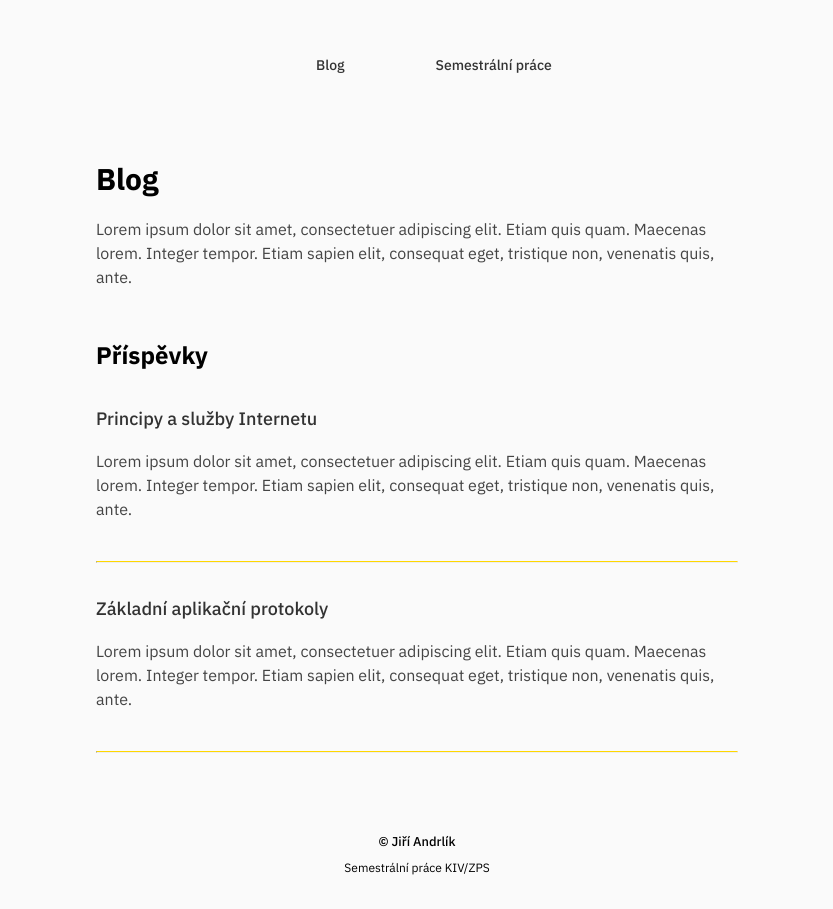
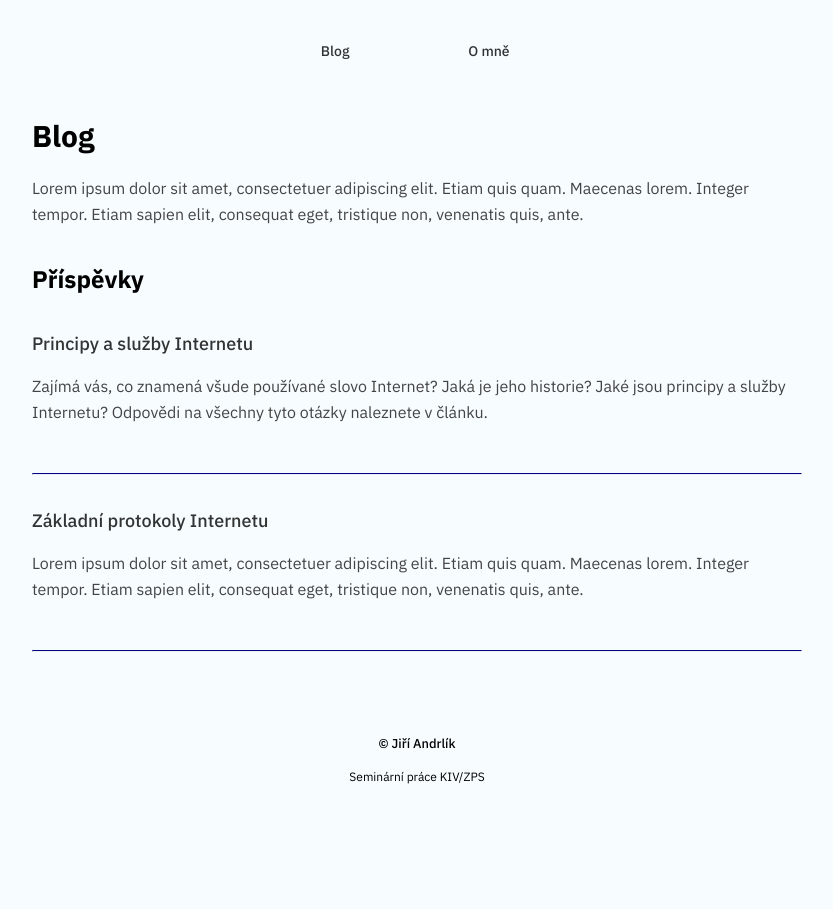
Before and after one commit to andrlikjirka/kiv-zps-sp, a plain HTML site: page index.html in a window 1280 px wide. Shown: the whole page, without its empty margins (223-1056 px from the left). After the commit the page ends 820 px from the top, so only its background shows below. Drawn offline with Linux system fonts and the light colour scheme.

Commit message:
uprava uvodniho souboru

```diff
--- a/assets/css/styles.css
+++ b/assets/css/styles.css
@@ -1,7 +1,6 @@
-@import url("https://fonts.googleapis.com/css2?family=IBM+Plex+Sans:wght@400;500;600;700&family=Roboto:wght@400;700&display=swap");
+@import url("https://fonts.googleapis.com/css2?family=IBM+Plex+Sans:wght@400;500;600;700");
 
 * {
-  display: block;
   scroll-behavior: smooth;
   box-sizing: border-box;
   margin: 0;
@@ -17,42 +16,40 @@
 [class^="my-col-"] {
   width: 100%;
   float: left;
-  padding: 15px;
+  padding: 0 15px;
 }
 
 html {
-  line-height: 1.5;
+  line-height: 1.6;
 }
 
 body {
-  background-color: rgb(250, 250, 250);
+  background-color: rgb(247, 253, 255);
   padding: 0px 32px;
   font-family: "IBM Plex Sans", sans-serif;
   font-weight: 400;
 }
 
-header {
-  margin: auto;
-}
-
 nav {
-  font-weight: 500;
-  font-size: 0.875rem;
   text-align: center;
   padding: 32px 0;
 }
 
 nav a {
+  font-weight: 500;
+  font-size: 0.875rem;
   text-decoration: none;
   color: rgba(0, 0, 0, 0.8);
   padding: 8px 12px;
-  width: 150px;
-  margin: auto;
+  width: 140px;
+  display: block;
+  margin: 0 auto 10px;
   transition: 0.3s;
 }
 
 nav a:hover {
-  background-color: gold;
+  background-color: rgb(28, 28, 102);
+  color: white;
   border-radius: 7px;
 }
 
@@ -68,7 +65,8 @@ p {
   font-weight: 400;
   line-height: inherit;
   color: rgba(68, 68, 68);
-  padding-bottom: 32px;
+  padding-bottom: 16px;
+
 }
 
 h2 {
@@ -85,10 +83,10 @@ h2 {
 }
 
 .clanek:hover {
-  transform: scale(1.02);
+  transform: scale(1.03);
 }
 
-h4 {
+h3 {
   font-weight: 500;
   font-size: 1.125rem;
   line-height: 1.75rem;
@@ -102,12 +100,67 @@ h4 {
 }
 
 .oddeleni-prispevku {
-  margin-bottom: 32px;
-  border-top: 1px solid gold;
+  margin: 32px 0;
+  border-top: 1px solid darkblue;
+}
+
+.obsah {
+  line-height: 200%;
+  padding-bottom: 16px;
+}
+
+.obsah li {
+  list-style-position: inside;
+}
+
+.obsah li a {
+  padding-left: 10px;
+  color: rgb(25, 25, 199);
+}
+
+ul {
+  list-style-position: inside;
+}
+
+ul li ul {
+  padding-left: 10px ;
+}
+
+title {
+    display: none;
+}
+
+img {
+  width: 100%;
+  display: block;
+  margin: auto;
+  border-radius: 5px;
+  padding-bottom: 16px;
+}
+
+article {
+  margin-bottom: 16px;
+}
+
+#zdroje {
+  margin: 42px 0;
+}
+
+#zdroje ul {
+  list-style-position: inside;
+}
+
+#zdroje ul li {
+  font-style: italic;
+}
+
+#zdroje ul li a {
+  text-decoration: none;
+  color: inherit;
 }
 
 footer {
-  padding: 32px 0 32px 0;
+  padding: 50px 0 32px 0;
   text-align: center;
 }
 
@@ -115,11 +168,13 @@ footer {
   font-size: 0.8rem;
   font-weight: 500;
   margin-bottom: 8px;
+  display: block;
 }
 
 #footer-text {
   font-size: 0.75rem;
 }
+
 
 @media only screen and (min-width: 576px) {
   .my-col-sm-1 {
@@ -159,13 +214,16 @@ footer {
     width: 100%;
   }
 
-  nav a {
-    display: block;
-    margin-bottom: 10px;
-  }
+
 }
 
 @media only screen and (min-width: 760px) {
+  nav a {
+    display: inline-block;
+    margin-right: 10px;
+  }
+
+
   .my-col-md-1 {
     width: 8.33%;
   }
@@ -245,7 +303,7 @@ footer {
   header,
   main {
     margin: auto;
-    max-width: 42rem;
+    max-width: 50rem;
   }
 
   nav a {
--- a/index.html
+++ b/index.html
@@ -2,24 +2,22 @@
 <html lang="cs">
   <head>
     <meta charset="UTF-8" />
-    <meta name="author" content="Jiří Andrlík">
-    <meta name="description" content="Semestrální práce KIV/ZPS">
-    <meta name="keywords" content="kiv zps sp">
+    <meta name="author" content="Jiří Andrlík" />
+    <meta name="description" content="Semestrální práce KIV/ZPS" />
+    <meta name="keywords" content="kiv zps sp" />
     <meta name="viewport" content="width=device-width, initial-scale=1.0" />
     <link rel="stylesheet" href="assets/css/styles.css" />
-
+    <title>Blog KIV/ZPS</title>
   </head>
   <body>
-    <header>
     <nav>
       <div class="row">
         <div class="my-col-sm-12 my-col-lg-12">
           <a href="./index.html">Blog</a>
-            <a href="">Semestrální práce</a>
+          <a href="">O mně</a>
         </div>
       </div>
     </nav>
-    </header>
 
     <main>
       <div class="row">
@@ -32,19 +30,19 @@
           </p>
           <h2>Příspěvky</h2>
           <article class="clanek">
-            <a href="">
-              <h4>Principy a služby Internetu</h4>
+            <a href="./clanek-1.html">
+              <h3>Principy a služby Internetu</h3>
               <p>
-                Lorem ipsum dolor sit amet, consectetuer adipiscing elit. Etiam
-                quis quam. Maecenas lorem. Integer tempor. Etiam sapien elit,
-                consequat eget, tristique non, venenatis quis, ante.
+                Zajímá vás, co znamená všude používané slovo Internet? Jaká je jeho
+                historie? Jaké jsou principy a služby Internetu? Odpovědi na všechny
+                tyto otázky naleznete v článku.
               </p>
             </a>
           </article>
           <hr class="oddeleni-prispevku" />
           <article class="clanek">
             <a href="">
-              <h4>Základní aplikační protokoly</h4>
+              <h3>Základní protokoly Internetu</h3>
               <p>
                 Lorem ipsum dolor sit amet, consectetuer adipiscing elit. Etiam
                 quis quam. Maecenas lorem. Integer tempor. Etiam sapien elit,
@@ -58,7 +56,7 @@
     </main>
     <footer>
       <span id="copyright">&copy; Jiří Andrlík</span>
-      <span id="footer-text">Semestrální práce KIV/ZPS</span>
+      <span id="footer-text">Seminární práce KIV/ZPS</span>
     </footer>
   </body>
 </html>
```
Lines whose indentation alone changed are shown as unchanged.
